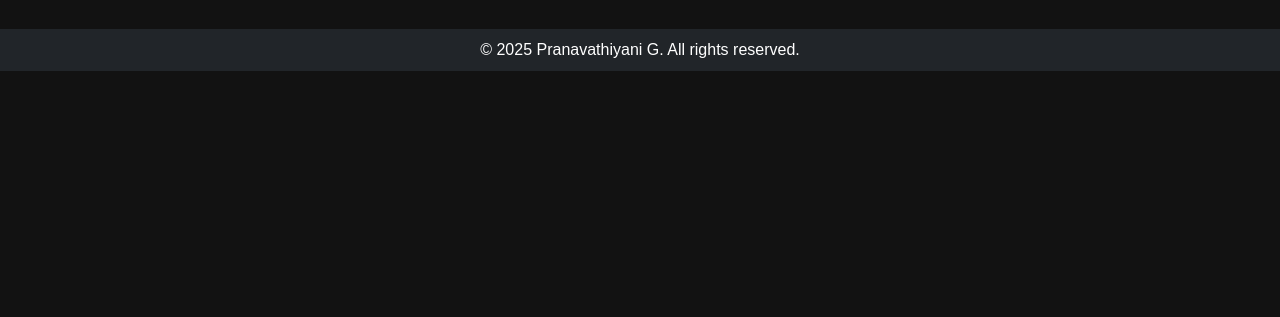
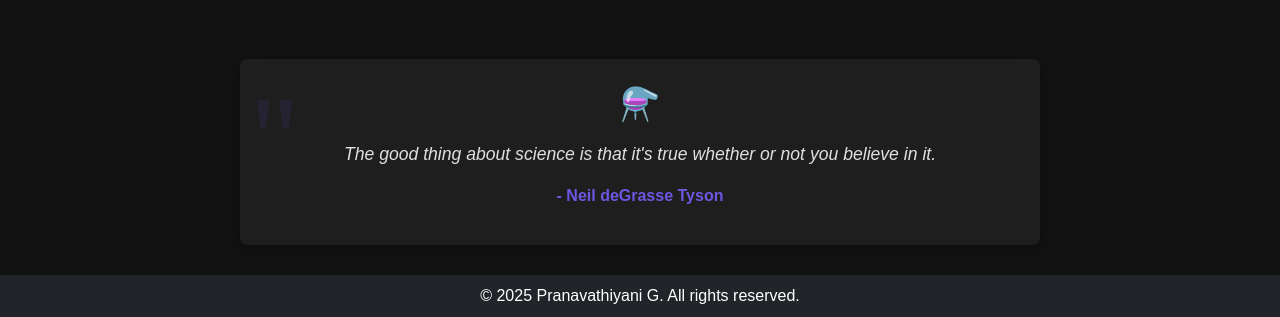
Before and after one commit to pranavathiyani/pranavathiyani.github.io, a website: page index.html in a window 1280 px wide. Shown: the part 1455-1772 px from the top of the page. Before the commit the page ends 1526 px from the top, so only its background shows below. Drawn offline with nearby package versions, Linux system fonts and the light colour scheme.

Commit message:
Update index.html

```diff
--- a/index.html
+++ b/index.html
@@ -180,79 +180,52 @@
             font-size: 1.2rem;
         }
 
-        /* DNA Animation Easter Egg */
-        #dna-container {
-            position: fixed;
-            top: 50%;
-            left: -300px; /* Hidden initially */
-            transform: translateY(-50%);
-            width: 300px;
-            height: 400px;
-            z-index: 10;
-            transition: left 0.8s ease-out;
-            cursor: pointer;
+        /* Quote section styling */
+        .quote-section {
+            background-color: var(--card-bg);
+            border-radius: 8px;
+            padding: 20px;
+            margin: 30px auto;
+            box-shadow: 0 4px 15px rgba(0, 0, 0, 0.3);
+            text-align: center;
+            max-width: 800px;
+            position: relative;
+            overflow: hidden;
         }
 
-        #dna-container.visible {
-            left: 0;
+        .quote-section::before {
+            content: '"';
+            position: absolute;
+            top: -15px;
+            left: 10px;
+            font-size: 120px;
+            color: rgba(110, 87, 224, 0.1);
+            font-family: Georgia, serif;
         }
 
-        .dna-strand {
-            position: absolute;
-            left: 150px;
-            height: 400px;
-            width: 4px;
-            background-color: rgba(255, 255, 255, 0.3);
+        .quote-text {
+            font-size: 1.1rem;
+            font-style: italic;
+            margin-bottom: 15px;
+            position: relative;
+            z-index: 1;
         }
 
-        .dna-rung {
-            position: absolute;
-            width: 60px;
-            height: 4px;
-            left: 120px;
-            background-color: var(--primary-color);
-            transform-origin: right center;
+        .quote-author {
+            font-weight: bold;
+            color: var(--primary-color);
         }
 
-        .dna-rung:nth-child(even) {
-            background-color: #4cd137;
-        }
-
-        .dna-toggle {
-            position: fixed;
-            bottom: 20px;
-            left: 20px;
-            width: 40px;
-            height: 40px;
-            background-color: var(--primary-color);
-            border-radius: 50%;
-            display: flex;
-            align-items: center;
-            justify-content: center;
-            color: white;
-            cursor: pointer;
-            box-shadow: 0 0 10px rgba(110, 87, 224, 0.6);
-            z-index: 100;
-            transition: transform 0.3s;
-        }
-
-        .dna-toggle:hover {
-            transform: scale(1.1);
+        .quote-emoji {
+            font-size: 2rem;
+            margin-bottom: 10px;
+            display: block;
         }
     </style>
 </head>
 <body>
     <!-- Stars Background -->
     <div id="stars-container"></div>
-
-    <!-- DNA Easter Egg -->
-    <div class="dna-toggle" title="Click for a surprise">
-        <i class="bi bi-puzzle"></i>
-    </div>
-    <div id="dna-container">
-        <div class="dna-strand"></div>
-        <!-- DNA rungs will be added via JavaScript -->
-    </div>
 
     <!-- Navigation -->
     <nav class="navbar navbar-expand-lg navbar-dark sticky-top">
@@ -367,6 +340,15 @@
         </div>
     </section>
 
+    <!-- Quote Section -->
+    <div class="container">
+        <div class="quote-section" id="quote-container">
+            <span class="quote-emoji" id="quote-emoji">💡</span>
+            <p class="quote-text" id="quote-text">Loading inspiration...</p>
+            <p class="quote-author" id="quote-author"></p>
+        </div>
+    </div>
+
     <!-- Footer -->
     <footer class="bg-dark text-white text-center py-2">
         <p class="mb-0">&copy; 2025 Pranavathiyani G. All rights reserved.</p>
@@ -375,7 +357,7 @@
     <!-- Bootstrap JS -->
     <script src="https://cdn.jsdelivr.net/npm/bootstrap@5.3.3/dist/js/bootstrap.bundle.min.js"></script>
 
-    <!-- Custom JavaScript for stars, comets, and DNA easter egg -->
+    <!-- Custom JavaScript for stars, comets, and quotes -->
     <script>
         document.addEventListener('DOMContentLoaded', function() {
             // Stars and comets
@@ -441,47 +423,99 @@
             // Create initial comet
             createComet();
 
-            // DNA Easter Egg
-            const dnaContainer = document.getElementById('dna-container');
-            const dnaToggle = document.querySelector('.dna-toggle');
-            const dnaStrand = document.querySelector('.dna-strand');
-            const numRungs = 20;
+            // Quotes system
+            const quotes = [
+                {
+                    text: "In the vast sequence of life, every base pair matters.",
+                    author: "- Francis Collins",
+                    emoji: "🧬"
+                },
+                {
+                    text: "The code of life isn't just in DNA, but in how we decode its mysteries.",
+                    author: "- Jennifer Doudna",
+                    emoji: "🔬"
+                },
+                {
+                    text: "Science knows no country, because knowledge belongs to humanity.",
+                    author: "- Louis Pasteur",
+                    emoji: "🌍"
+                },
+                {
+                    text: "The beauty of data is not in the numbers, but in the patterns they reveal.",
+                    author: "- Rosalind Franklin",
+                    emoji: "📊"
+                },
+                {
+                    text: "The most exciting phrase in science is not 'Eureka!' but 'That's funny...'",
+                    author: "- Isaac Asimov",
+                    emoji: "💭"
+                },
+                {
+                    text: "The good thing about science is that it's true whether or not you believe in it.",
+                    author: "- Neil deGrasse Tyson",
+                    emoji: "⚗️"
+                },
+                {
+                    text: "Biology is the study of complicated things that have the appearance of having been designed with a purpose.",
+                    author: "- Richard Dawkins",
+                    emoji: "🦠"
+                },
+                {
+                    text: "The greatest enemy of knowledge is not ignorance, it is the illusion of knowledge.",
+                    author: "- Stephen Hawking",
+                    emoji: "🔭"
+                },
+                {
+                    text: "Somewhere, something incredible is waiting to be known.",
+                    author: "- Carl Sagan",
+                    emoji: "✨"
+                },
+                {
+                    text: "The first rule of intelligent tinkering is to save all the parts.",
+                    author: "- Paul Ehrlich",
+                    emoji: "🧩"
+                },
+                {
+                    text: "Data is the new science. Big Data holds the answers.",
+                    author: "- Pat Gelsinger",
+                    emoji: "💻"
+                },
+                {
+                    text: "The universe is not only stranger than we imagine, it's stranger than we can imagine.",
+                    author: "- J.B.S. Haldane",
+                    emoji: "🌌"
+                }
+            ];
 
-            // Create DNA rungs
-            for (let i = 0; i < numRungs; i++) {
-                const rung = document.createElement('div');
-                rung.classList.add('dna-rung');
+            // Display a random quote
+            function displayRandomQuote() {
+                const quoteContainer = document.getElementById('quote-container');
+                const quoteText = document.getElementById('quote-text');
+                const quoteAuthor = document.getElementById('quote-author');
+                const quoteEmoji = document.getElementById('quote-emoji');
 
-                // Position along the strand
-                const position = i * (400 / numRungs);
-                rung.style.top = `${position}px`;
+                // Get random quote
+                const randomIndex = Math.floor(Math.random() * quotes.length);
+                const quote = quotes[randomIndex];
 
-                // Animation
-                const baseDelay = i * 0.1;
-                rung.style.animation = `rotate-rung 3s infinite ease-in-out ${baseDelay}s`;
+                // Update DOM
+                quoteText.textContent = quote.text;
+                quoteAuthor.textContent = quote.author;
+                quoteEmoji.textContent = quote.emoji;
 
-                dnaContainer.appendChild(rung);
+                // Add fade-in effect
+                quoteContainer.style.opacity = 0;
+                setTimeout(() => {
+                    quoteContainer.style.opacity = 1;
+                    quoteContainer.style.transition = 'opacity 1s ease';
+                }, 100);
             }
 
-            // Add animation keyframes dynamically
-            const styleSheet = document.createElement('style');
-            styleSheet.textContent = `
-                @keyframes rotate-rung {
-                    0%, 100% { transform: rotate(0deg); }
-                    50% { transform: rotate(90deg); }
-                }
-            `;
-            document.head.appendChild(styleSheet);
+            // Show initial quote
+            displayRandomQuote();
 
-            // Toggle DNA visibility
-            dnaToggle.addEventListener('click', () => {
-                dnaContainer.classList.toggle('visible');
-            });
-
-            // Click to hide DNA
-            dnaContainer.addEventListener('click', () => {
-                dnaContainer.classList.remove('visible');
-            });
+            // Change quote every 30 seconds (optional)
+            setInterval(displayRandomQuote, 30000);
         });
     </script>
 </body>
```
